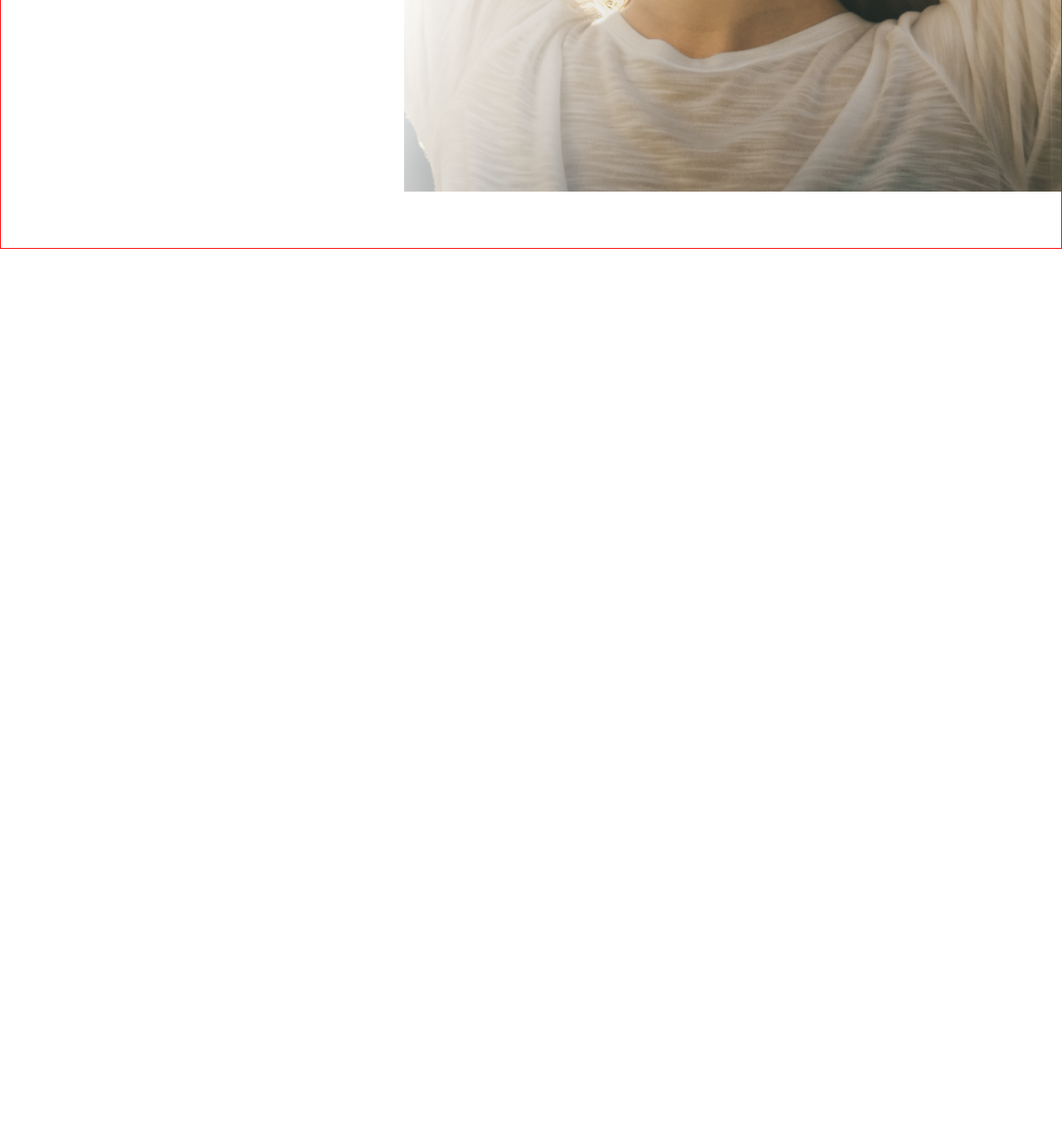
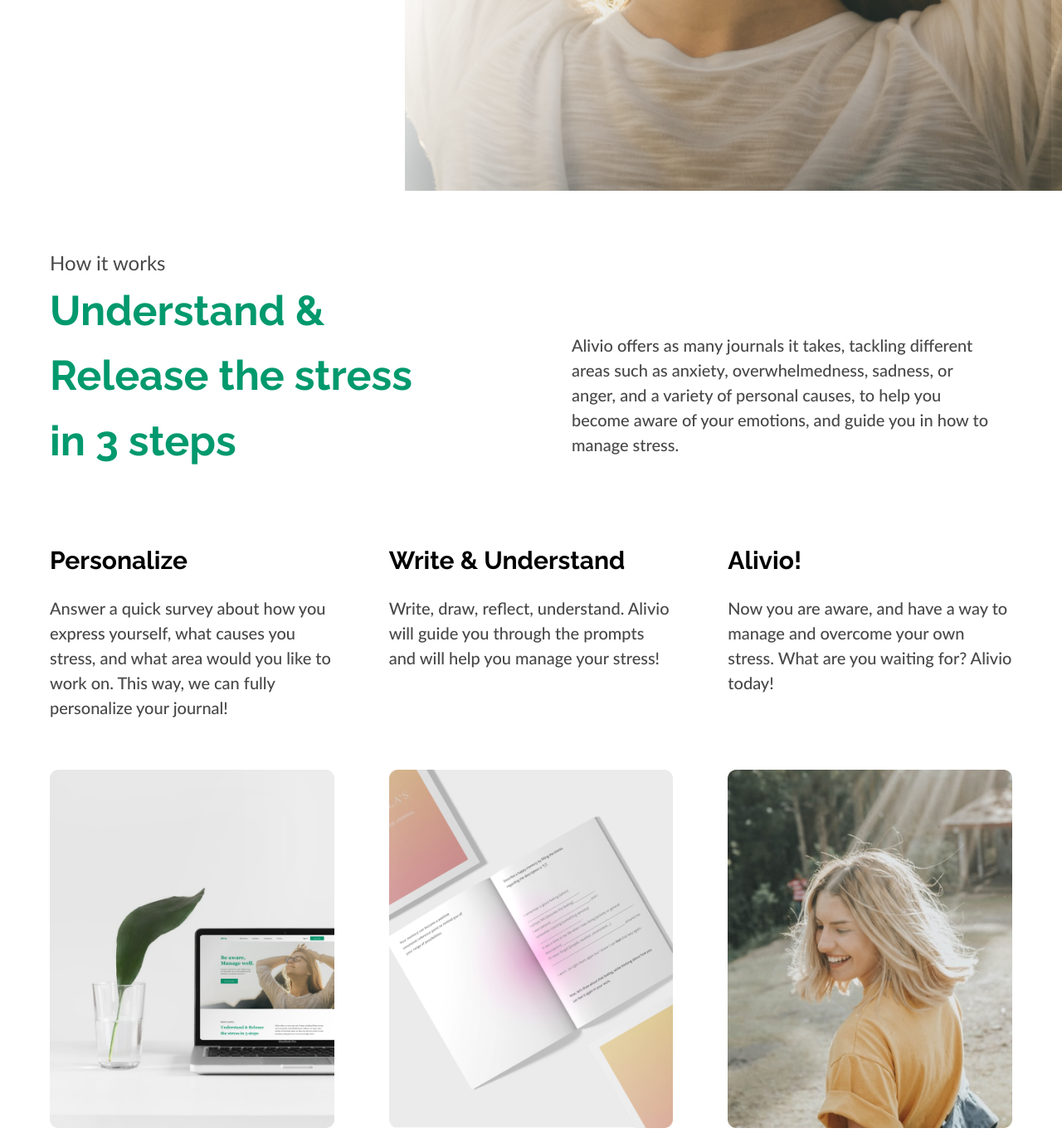
Before and after one commit to artemohii/alivio, a plain HTML site: page index.html in a window 1280 px wide. Shown: the part 776-2142 px from the top of the page at 83% size. Before the commit the page ends 1076 px from the top, so only its background shows below. Drawn offline with Linux system fonts and the light colour scheme.

Commit message:
add block how

```diff
--- /dev/null
+++ b/font.css
@@ -0,0 +1,18 @@
+@font-face {
+    font-family: 'Lato';
+    src: url('./fonts/lato-bold.woff2') format('woff2');
+    font-style: normal;
+    font-weight: 700;
+}
+@font-face {
+    font-family: 'Lato';
+    src: url('./fonts/lato-medium.woff2') format('woff2');
+    font-style: normal;
+    font-weight: 500;
+}
+@font-face {
+    font-family: 'Lato';
+    src: url('./fonts/lato-regular.woff2') format('woff2');
+    font-style: normal;
+    font-weight: 400;
+}
--- a/index.html
+++ b/index.html
@@ -4,9 +4,11 @@
     <meta charset="UTF-8">
     <meta http-equiv="X-UA-Compatible" content="IE=edge">
     <meta name="viewport" content="width=device-width, initial-scale=1.0">
+    <link rel="shortcut icon" href="./img/favicon/favicon.ico" type="image/x-icon">
+    <link rel="stylesheet" href="./font.css">
     <link rel="stylesheet" href="./style/style.css">
     <link rel="preconnect" href="https://fonts.googleapis.com">
-    <link href="https://fonts.googleapis.com/css2?family=Lato:wght@400;700&family=Raleway:wght@700&display=swap" rel="stylesheet">
+    <link href="https://fonts.googleapis.com/css2?family=Raleway:wght@700&display=swap" rel="stylesheet">
     <link rel="preconnect" href="https://fonts.gstatic.com" crossorigin>
     <title>alivio</title>
 </head>
@@ -49,8 +51,45 @@
                 </div>
             </section>
         <section class="how">
-            <div class="container pd-x how__wrapper">
-                <h2 class=""></h2>
+            <div class="container pd-x">
+                <div class="how__top">
+                    <div class="how__top__titles">
+                        <div class="how__top__title">How it works</div>
+                        <h2 class="how__top__word">Understand & Release
+                            the stress in 3 steps</h2>
+                    </div>
+                    <div class="how__top__desc text-secondary">Alivio offers as many journals it takes, tackling different areas such as anxiety, overwhelmedness, sadness, or anger, and a variety of personal causes, to help you become aware of your emotions, and guide you in how to manage stress.</div>
+                </div>
+
+
+
+                <div class="how-bottom">
+
+                        <div class="how-bottom__step">
+                            <div class="how-bottom__title">Personalize</div>
+                            <div class="how-bottom__desc">Answer a quick survey about how you express yourself, what causes you stress, and what area would you like to work on. This way, we can fully personalize your journal!</div>
+                            <div class="how-bottom__image">
+                                <img src="./img/step-1.png" alt="step image">
+                            </div>
+                        </div>
+
+                        <div class="how-bottom__step">
+                            <div class="how-bottom__title">Write & Understand</div>
+                            <div class="how-bottom__desc">Write, draw, reflect, understand. Alivio will guide you through the prompts and will help you manage your stress!</div>
+                            <div class="how-bottom__image">
+                                <img src="./img/step-2.png" alt="step image">
+                            </div>
+                        </div>
+
+                        <div class="how-bottom__step">
+                            <div class="how-bottom__title">Alivio!</div>
+                            <div class="how-bottom__desc">Now you are aware, and have a way to manage and overcome your own stress.
+What are you waiting for? Alivio today!</div>
+                            <div class="how-bottom__image">
+                                <img src="./img/step-3.png" alt="step image">
+                            </div>
+                        </div>
+                </div>
             </div>
         </section>
         <section class="story"></section>
--- a/style/style.css
+++ b/style/style.css
@@ -2,8 +2,10 @@
 :root {
     /* fonts */
     --font-main: 'Lato', sans-serif;
-    --font-add: 'Raleway', sans-serif;
+    --font-add: 'Raleway', sans-serif;/*statt georgia */
     --fw-700: font-weight: 700;
+    --fw-600: font-weight: 600;
+    --fw-500: font-weight: 500;
     --fw-400: font-weight: 400;
     /* theme colors */
     --color-main: #01996D;
@@ -40,7 +42,7 @@
     text-decoration: none;
     color: inherit;
 }
-h1,p {
+h1,h2,p {
     margin: 0;
     cursor: default;
 }
@@ -49,8 +51,6 @@
     max-width: 1920px;
     margin-inline: auto;
     position: relative;
-    border: 1px solid red;
-
 }
 .container {
     max-width: 1547px;
@@ -134,8 +134,11 @@
 }
 .nav__a {
     display: block;
-    padding: 10px;
+    font-weight: var(--fw-500);
+    padding-bottom: 10px;
     color: var(--color-nav);
+    font-size: 20px;
+    line-height: 24px;
     border-bottom: 2px solid transparent;
     transition: .2s all ease-in-out;
 }
@@ -181,3 +184,80 @@
     right: 0;
 }
 /* main-screen end*/
+
+/* how */
+.how {
+    cursor: default;
+    margin-bottom: 392px;
+}
+
+/* how__top */
+
+.how__top {
+    display: flex;
+    align-items: center;
+    gap: 136px;
+    margin-bottom: 82px;
+}
+.how__top__titles {
+    flex: 0 1 584px;
+}
+.how__top__title {
+    font-family: var(--font-main);
+    font-weight: var(--fw-700);
+    font-size: 24px;
+    line-height: 157%;
+    color: var(--color-text);
+}
+.how__top__word {
+    font-family: var(--font-add);
+    font-weight: var(--fw-700);
+    font-size: 50px;
+    line-height: 157%;
+    color: var(--color-main);
+}
+.how__top__desc {
+    flex: 0 1 671px;
+    align-self: flex-end;
+    padding: 20px;
+}
+/* how-bottom */
+.how-bottom {
+    display: grid;
+    grid-template-columns: 1fr 1fr 1fr;
+    gap: 66px;
+}
+.how-bottom__step {
+    display: flex;
+    flex-direction: column;
+}
+.how-bottom__title {
+    font-family:var(--font-add);
+    font-weight: var(--fw-700);
+    font-size: 30px;
+    line-height: 150%;
+    color: var(--color-black);
+    margin-bottom: 20px;
+}
+.how-bottom__desc {
+    font-family: var(--font-main);
+    font-weight: 500;
+    font-size: 20px;
+    line-height: 150%;
+    color: var(--color-text);
+    margin-bottom: 60px;
+    flex-grow: 1;
+    /*
+    height: 150px;
+
+     */
+}
+.how-bottom__image {
+    max-width: 392px;
+    width: 100%;
+}
+.how-bottom__image img {
+    max-width: 100%;
+}
+
+/* how end */
```
Also changed, not shown: fonts/lato-bold.woff2 (added), fonts/lato-medium.woff2 (added), fonts/lato-regular.woff2 (added), img/favicon/android-chrome-192x192.png (added), img/favicon/android-chrome-512x512.png (added), img/favicon/apple-touch-icon.png (added), img/favicon/favicon-16x16.png (added), img/favicon/favicon-32x32.png (added), img/favicon/favicon.ico (added), img/favicon/site.webmanifest (added), img/fv.png (added).
